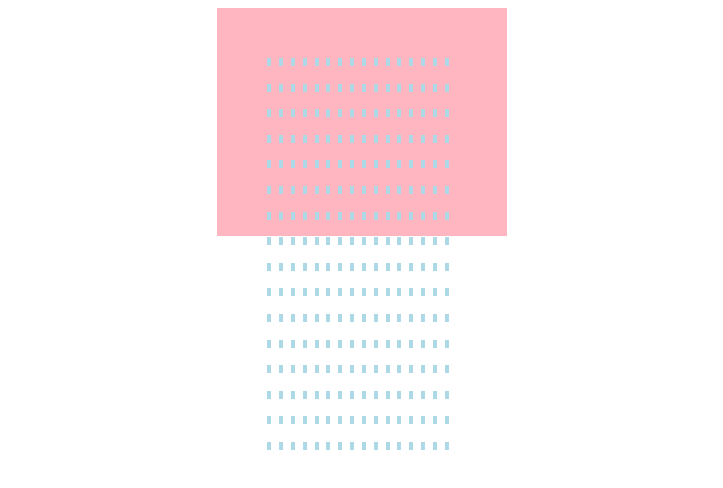
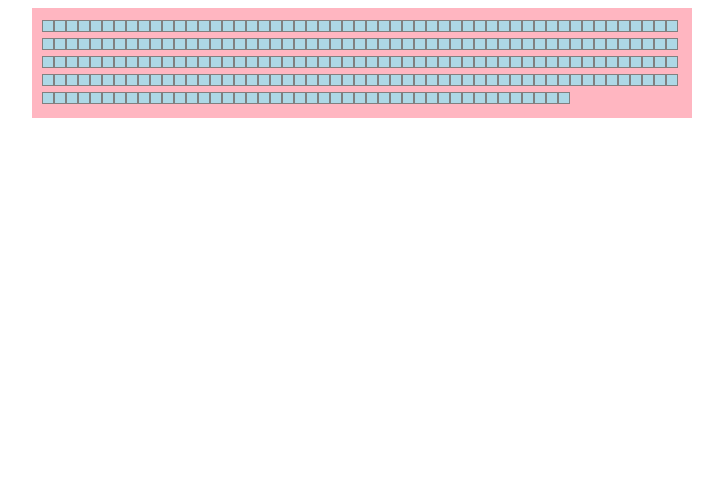
Before and after one commit to Peterjyc/Etch-a-Sketch, a plain HTML site: page index.html in a window 1280 px wide. Shown: the whole page, without its empty margins (278-1001 px from the left). Drawn offline with Linux system fonts and the light colour scheme.

Commit message:
save status

```diff
--- a/script.js
+++ b/script.js
@@ -1,10 +1,15 @@
-for (let i = 1; i <= 16; i++){
-    for (let j = 1; j <= 16; j++){
-        var div = document.createElement("div");
-        div.style.background = "lightblue";
-        div.style.height = "8px";
-        div.style.width = "4px";
-        div.classList.add(i);
-        document.getElementById("main").appendChild(div);
+function makeRows(rowNum){
+    for (let i = 1; i <= rowNum; i++){
+        for (let j = 1; j <= rowNum; j++){
+            var div = document.createElement("div");
+            div.style.width = "10px";
+            div.style.height = "10px";
+            div.style.background = "lightblue";
+            div.classList.add("cell");
+            document.getElementById("main").appendChild(div);
+        }
     }
+
 }
+
+makeRows(16);
--- a/styles.css
+++ b/styles.css
@@ -1,13 +1,13 @@
 #main {
-    display: grid;
-    grid-template-columns: 6.25% 6.25% 6.25% 6.25% 6.25% 6.25% 6.25% 6.25% 6.25% 6.25% 6.25% 6.25% 6.25% 6.25% 6.25% 6.25%;
-    grid-template-rows: 20% 20% 20% 20% 20% 20% 20% 20% 20% 20% 20% 20% 20% 20% 20% 20%;
-    grid-column-start: 1;
-    grid-column-end: 16;
-
     background-color: lightpink;
     margin: auto;
-    padding: 50px;
-    width: 15%;
+    padding: 10px;
+    width: 50vw;
+}
 
-}
+.cell {
+    border: 1px solid gray;
+    min-width: 1px;
+    min-height: 2px;
+    display: inline-block;
+  }
```
